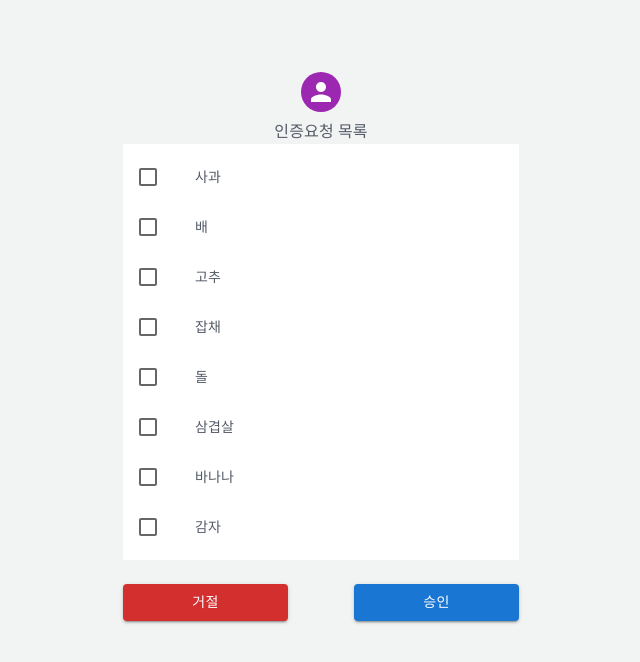
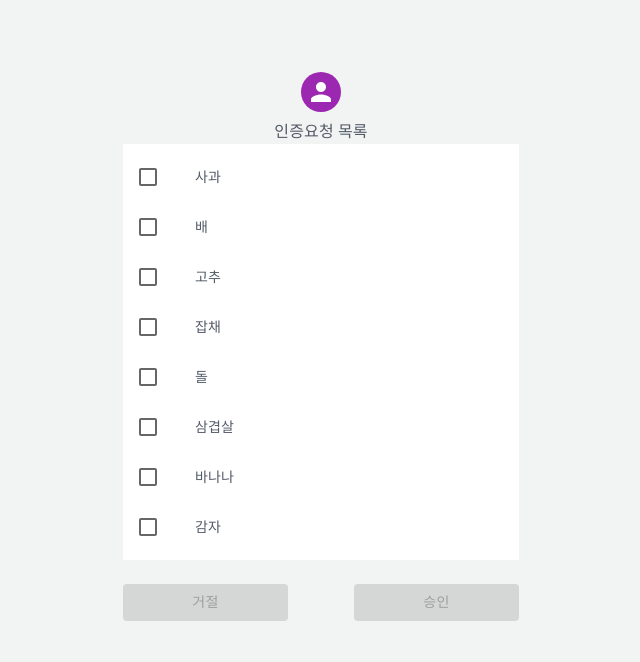
Before and after one commit to DonghyeonKang/CLMS, a React (Create React App) app in the folder frontend/: page /Admin in a window 1280 px wide. Shown: the top 662 px of the page, without its empty margins (319-959 px from the left). Built offline with nearby package versions, Linux system fonts and the light colour scheme.

Commit message:
Upadate Admin Button
관리자 인증 페이지 거절, 승인 구현

```diff
--- a/frontend/src/components/Admin/MyButtonFalse.js
+++ b/frontend/src/components/Admin/MyButtonFalse.js
@@ -1,7 +1,7 @@
 import React from "react";
 import Button from "@mui/material/Button";
 
-const MyButtonFalse = ({ disabled, onClick, boxName }) => {
+const MyButtonFalse = ({ disabled, onClick, boxName, checked }) => {
   const handleClick = () => {
     const confirmed = window.confirm("정말 거절하시겠습니까?");
     if (confirmed) {
@@ -11,7 +11,7 @@ const MyButtonFalse = ({ disabled, onClick, boxName }) => {
 
   return (
     <Button
-      disabled={disabled}
+      disabled={checked.length === 0}
       onClick={handleClick}
       type="submit"
       fullWidth
--- a/frontend/src/components/Admin/MyButtonTrue.js
+++ b/frontend/src/components/Admin/MyButtonTrue.js
@@ -1,7 +1,7 @@
 import React from "react";
 import Button from "@mui/material/Button";
 
-const MyButtonTrue = ({ disabled, onClick, boxName }) => {
+const MyButtonTrue = ({ onClick, boxName, checked }) => {
   const handleClick = () => {
     const confirmed = window.confirm("정말 승인하시겠습니까?");
     if (confirmed) {
@@ -11,7 +11,7 @@ const MyButtonTrue = ({ disabled, onClick, boxName }) => {
 
   return (
     <Button
-      disabled={disabled}
+      disabled={checked.length === 0}
       onClick={handleClick}
       type="submit"
       fullWidth
--- a/frontend/src/components/Admin/MyList.js
+++ b/frontend/src/components/Admin/MyList.js
@@ -8,33 +8,27 @@ import Checkbox from '@mui/material/Checkbox';
 import IconButton from '@mui/material/IconButton';
 
 export default function MyList(props) {
-  const [checked, setChecked] = React.useState([]);
+  const { items, checked, handleToggle } = props;
 
-  const handleToggle = (value) => () => {
-    const currentIndex = checked.indexOf(value);
-    const newChecked = [...checked];
-
-    if (currentIndex === -1) {
-      newChecked.push(value);
-    } else {
-      newChecked.splice(currentIndex, 1);
-    }
-
-    setChecked(newChecked);
+  const handleDelete = (index) => () => {
+    const newList = items.filter((item, i) => i !== index);
+    props.onDelete(newList);
   };
 
   return (
     <List sx={{ width: '100%', maxWidth: 400, maxHeight: 500, overflow: 'auto', bgcolor: 'background.paper' }}>
-      {props.items.map((value, index) => {
+      {items.map((value, index) => {
         const labelId = `checkbox-list-label-${index}`;
 
         return (
           <ListItem
             key={index}
             secondaryAction={
-              <IconButton edge="end" aria-label="comments"/>
+              <IconButton edge="end" aria-label="delete" onClick={handleDelete(index)}>
+              </IconButton>
             }
             disablePadding
+            selected={checked.indexOf(index) !== -1}
           >
             <ListItemButton role={undefined} onClick={handleToggle(index)} dense>
               <ListItemIcon>
--- a/frontend/src/routes/Admin.js
+++ b/frontend/src/routes/Admin.js
@@ -1,29 +1,49 @@
-import React from "react";
-import Container from "@mui/material/Container";
-import MyBox from "../components/User/MUI/MyBox";
-import MyAvatar from "../components/User/MUI/MyAvatar";
-import MyTypography from "../components/User/MUI/MyTypography";
-import Grid from "@mui/material/Grid";
-import MyButtonTrue from "../components/Admin/MyButtonTrue";
-import MyButtonFalse from "../components/Admin/MyButtonFalse";
-import MyList from "../components/Admin/MyList";
-import data from "../components/Admin/food.json";
-
-const food = data.food;
+import React, { useState } from 'react';
+import Container from '@mui/material/Container';
+import MyBox from '../components/User/MUI/MyBox';
+import MyAvatar from '../components/User/MUI/MyAvatar';
+import MyTypography from '../components/User/MUI/MyTypography';
+import Grid from '@mui/material/Grid';
+import MyButtonTrue from '../components/Admin/MyButtonTrue';
+import MyButtonFalse from '../components/Admin/MyButtonFalse';
+import MyList from '../components/Admin/MyList';
+import data from '../components/Admin/food.json';
 
 const Admin = () => {
+  const [food, setFood] = useState(data.food);
+  const [checked, setChecked] = useState([]);
+
+  const handleToggle = (index) => () => {
+    const currentIndex = checked.indexOf(index);
+    const newChecked = [...checked];
+
+    if (currentIndex === -1) {
+      newChecked.push(index);
+    } else {
+      newChecked.splice(currentIndex, 1);
+    }
+
+    setChecked(newChecked);
+  };
+
+  const handleDelete = () => {
+    const newList = food.filter((item, index) => !checked.includes(index));
+    setFood(newList); // food state 값을 업데이트
+    setChecked([]); // checked state 값을 초기화
+  };
+
   return (
     <Container component="main" maxWidth="xs">
       <MyBox>
         <MyAvatar />
         <MyTypography>인증요청 목록</MyTypography>
-        <MyList items={food} />
+        <MyList items={food} checked={checked} handleToggle={handleToggle} onDelete={handleDelete} />
         <Grid container justifyContent="space-between">
           <Grid item xs={5}>
-            <MyButtonFalse onClick={()=> console.log('거절')}/>
+            <MyButtonFalse onClick={handleDelete} checked={checked} />
           </Grid>
           <Grid item xs={5}>
-            <MyButtonTrue onClick={()=> console.log('승인')}/>
+            <MyButtonTrue onClick={handleDelete} checked={checked} />
           </Grid>
         </Grid>
       </MyBox>
```
